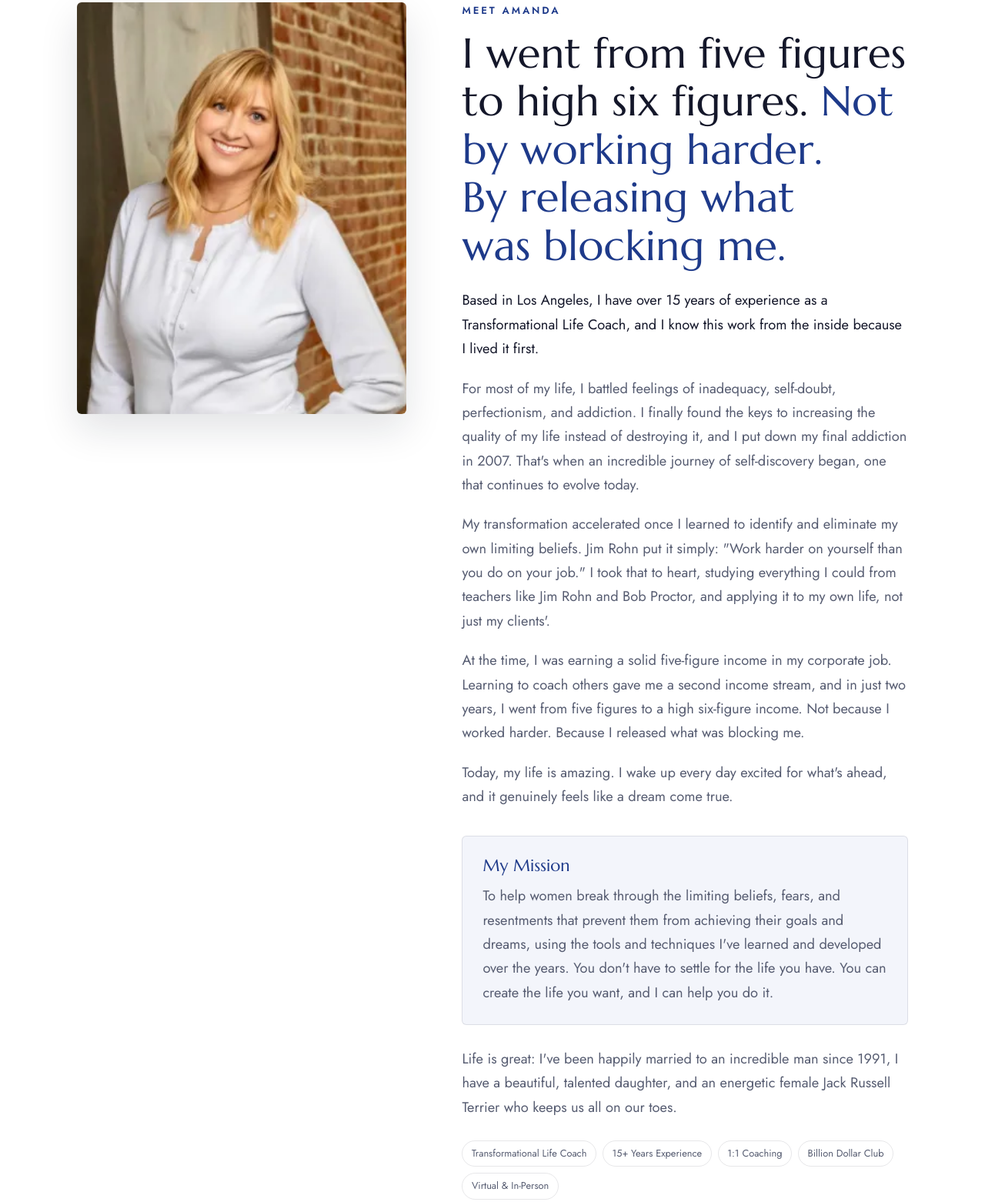
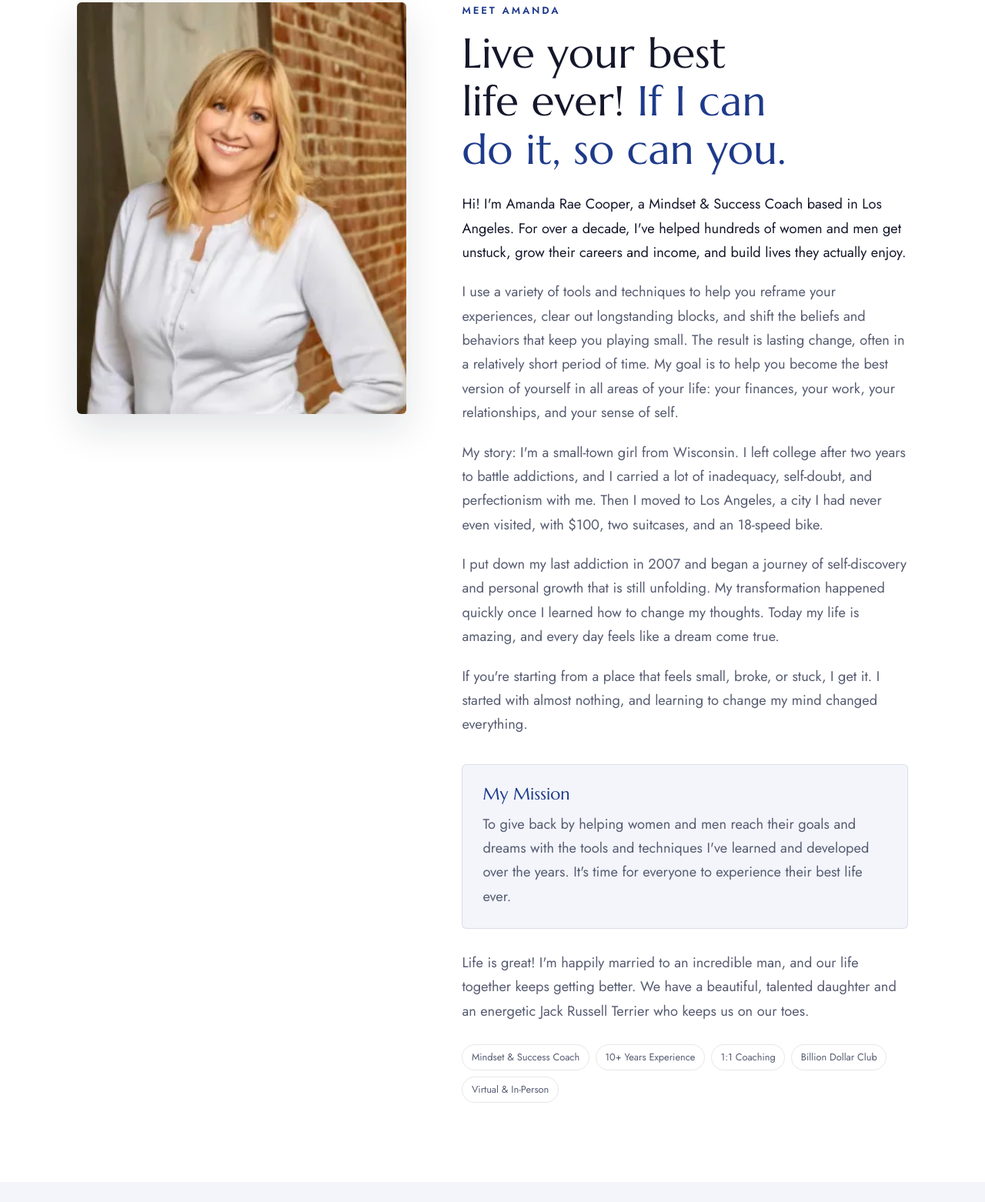
Before and after one commit to tonyblack78/amanda-cooper-website, a plain HTML site: page index.html in a window 1280 px wide. Shown: the part 3350-4912 px from the top of the page at 77% size. Drawn offline with Linux system fonts and the light colour scheme.

Commit message:
Replace About section with Amanda's new bio and rebrand title to Mindset & Success Coach
Swaps the About section's story and mission copy for Amanda's provided
text (small-town Wisconsin start, moving to LA with \$100, quitting her
last addiction in 2007, her mission, and her family line), updates the
creds pills, and retitles her sitewide from "Transformational Life/
Coach" to "Mindset & Success Coach" in the page title and footer credit.

Co-Authored-By: Claude Sonnet 5 <noreply@anthropic.com>
Claude-Session: https://claude.ai/code/session_01R1mj4fTyLvRjqf2PeYhLDj

```diff
--- a/index.html
+++ b/index.html
@@ -3,7 +3,7 @@
 <head>
 <meta charset="utf-8">
 <meta name="viewport" content="width=device-width, initial-scale=1, viewport-fit=cover">
-<title>Amanda Rae Cooper | Transformational Life Coach</title>
+<title>Amanda Rae Cooper | Mindset &amp; Success Coach</title>
 <meta name="description" content="Mindset coaching for women and men with Amanda Rae Cooper. Release the resentments blocking your financial abundance. 1:1 coaching, the Billion Dollar Club, and a self-paced course.">
 <style>body{margin:0}img{max-width:100%}[hidden]{display:none!important}</style>
 <link rel="preconnect" href="https://fonts.googleapis.com">
@@ -261,21 +261,21 @@ footer a:hover{color:#93A6E8}
       </div>
       <div>
         <p class="eyebrow">Meet Amanda</p>
-        <h2>I went from five figures to high six figures. <em>Not by working harder. By releasing what was blocking me.</em></h2>
+        <h2>Live your best life ever! <em>If I can do it, so can you.</em></h2>
         <div class="prose">
-          <p>Based in Los Angeles, I have over 15 years of experience as a Transformational Life Coach, and I know this work from the inside because I lived it first.</p>
-          <p class="soft">For most of my life, I battled feelings of inadequacy, self-doubt, perfectionism, and addiction. I finally found the keys to increasing the quality of my life instead of destroying it, and I put down my final addiction in 2007. That's when an incredible journey of self-discovery began, one that continues to evolve today.</p>
-          <p class="soft">My transformation accelerated once I learned to identify and eliminate my own limiting beliefs. Jim Rohn put it simply: "Work harder on yourself than you do on your job." I took that to heart, studying everything I could from teachers like Jim Rohn and Bob Proctor, and applying it to my own life, not just my clients'.</p>
-          <p class="soft">At the time, I was earning a solid five-figure income in my corporate job. Learning to coach others gave me a second income stream, and in just two years, I went from five figures to a high six-figure income. Not because I worked harder. Because I released what was blocking me.</p>
-          <p class="soft">Today, my life is amazing. I wake up every day excited for what's ahead, and it genuinely feels like a dream come true.</p>
+          <p>Hi! I'm Amanda Rae Cooper, a Mindset &amp; Success Coach based in Los Angeles. For over a decade, I've helped hundreds of women and men get unstuck, grow their careers and income, and build lives they actually enjoy.</p>
+          <p class="soft">I use a variety of tools and techniques to help you reframe your experiences, clear out longstanding blocks, and shift the beliefs and behaviors that keep you playing small. The result is lasting change, often in a relatively short period of time. My goal is to help you become the best version of yourself in all areas of your life: your finances, your work, your relationships, and your sense of self.</p>
+          <p class="soft">My story: I'm a small-town girl from Wisconsin. I left college after two years to battle addictions, and I carried a lot of inadequacy, self-doubt, and perfectionism with me. Then I moved to Los Angeles, a city I had never even visited, with $100, two suitcases, and an 18-speed bike.</p>
+          <p class="soft">I put down my last addiction in 2007 and began a journey of self-discovery and personal growth that is still unfolding. My transformation happened quickly once I learned how to change my thoughts. Today my life is amazing, and every day feels like a dream come true.</p>
+          <p class="soft">If you're starting from a place that feels small, broke, or stuck, I get it. I started with almost nothing, and learning to change my mind changed everything.</p>
         </div>
         <div class="how">
           <h3>My Mission</h3>
-          <p class="soft">To help women break through the limiting beliefs, fears, and resentments that prevent them from achieving their goals and dreams, using the tools and techniques I've learned and developed over the years. You don't have to settle for the life you have. You can create the life you want, and I can help you do it.</p>
+          <p class="soft">To give back by helping women and men reach their goals and dreams with the tools and techniques I've learned and developed over the years. It's time for everyone to experience their best life ever.</p>
         </div>
-        <p class="soft" style="margin-top:28px">Life is great: I've been happily married to an incredible man since 1991, I have a beautiful, talented daughter, and an energetic female Jack Russell Terrier who keeps us all on our toes.</p>
+        <p class="soft" style="margin-top:28px">Life is great! I'm happily married to an incredible man, and our life together keeps getting better. We have a beautiful, talented daughter and an energetic Jack Russell Terrier who keeps us on our toes.</p>
         <div class="creds">
-          <span>Transformational Life Coach</span><span>15+ Years Experience</span><span>1:1 Coaching</span><span>Billion Dollar Club</span><span>Virtual &amp; In-Person</span>
+          <span>Mindset &amp; Success Coach</span><span>10+ Years Experience</span><span>1:1 Coaching</span><span>Billion Dollar Club</span><span>Virtual &amp; In-Person</span>
         </div>
       </div>
     </div>
@@ -449,7 +449,7 @@ footer a:hover{color:#93A6E8}
     </div>
     <div class="legal">
       <p class="disclaimer">Disclaimer: I am a mindset and success coach. I am not a licensed psychologist, therapist, or healthcare professional, and my services are not a substitute for psychological, medical, or other professional care. If you are struggling with a mental health condition or health concern, please consult a qualified professional. The information and coaching on this website are for educational and informational purposes. I make no guarantees about specific results, including income, career, or relationship outcomes. Testimonials reflect individual clients' experiences and are not typical or guaranteed. Your results depend on your own effort, your circumstances, and many factors beyond my knowledge or control.</p>
-      <span>© 2026 Amanda Rae Cooper, Transformational Coach. All rights reserved.</span>
+      <span>© 2026 Amanda Rae Cooper, Mindset &amp; Success Coach. All rights reserved.</span>
     </div>
   </div>
 </footer>
```
Also changed, not shown: testimonials.html (+1 -1 lines).
